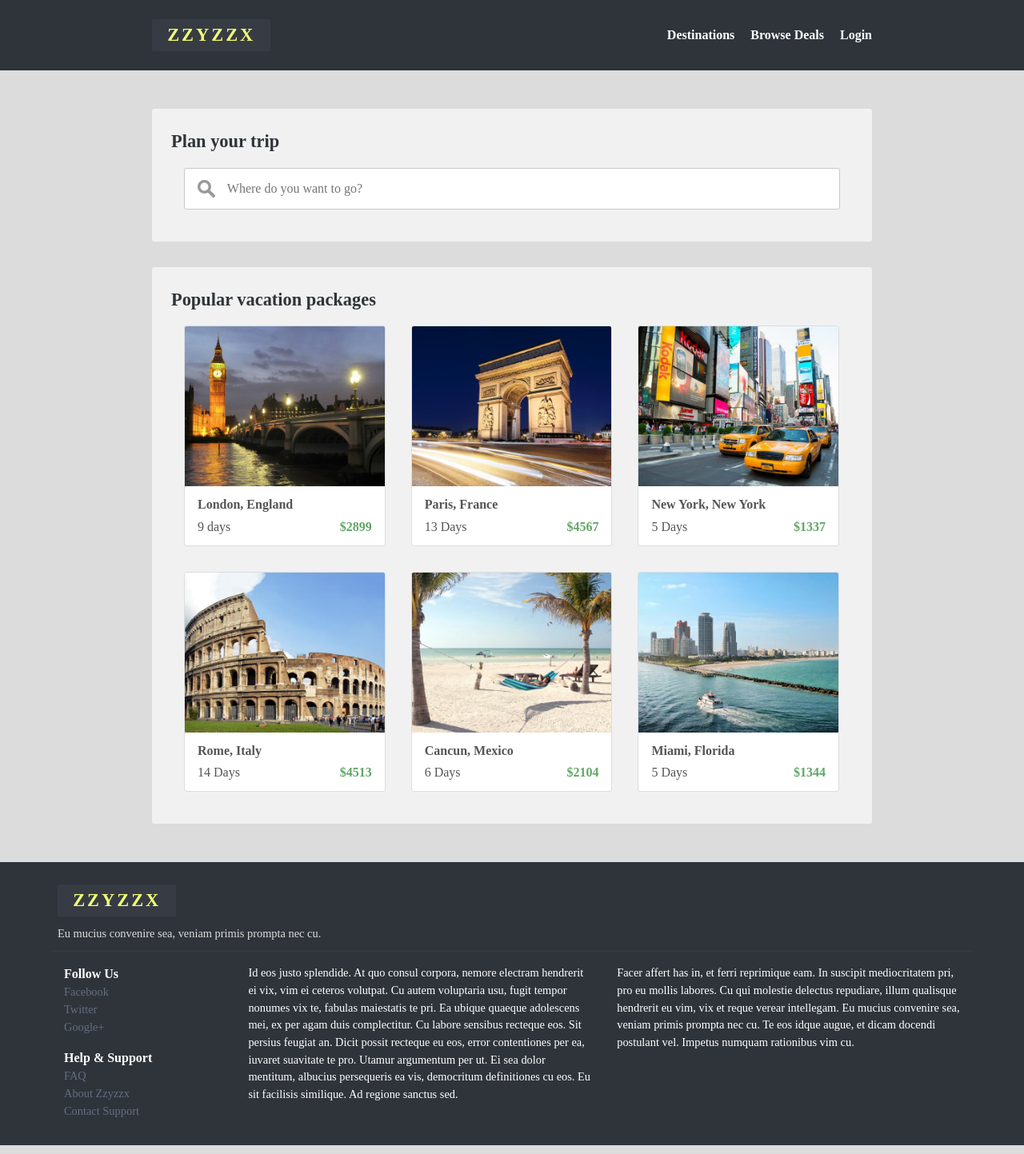
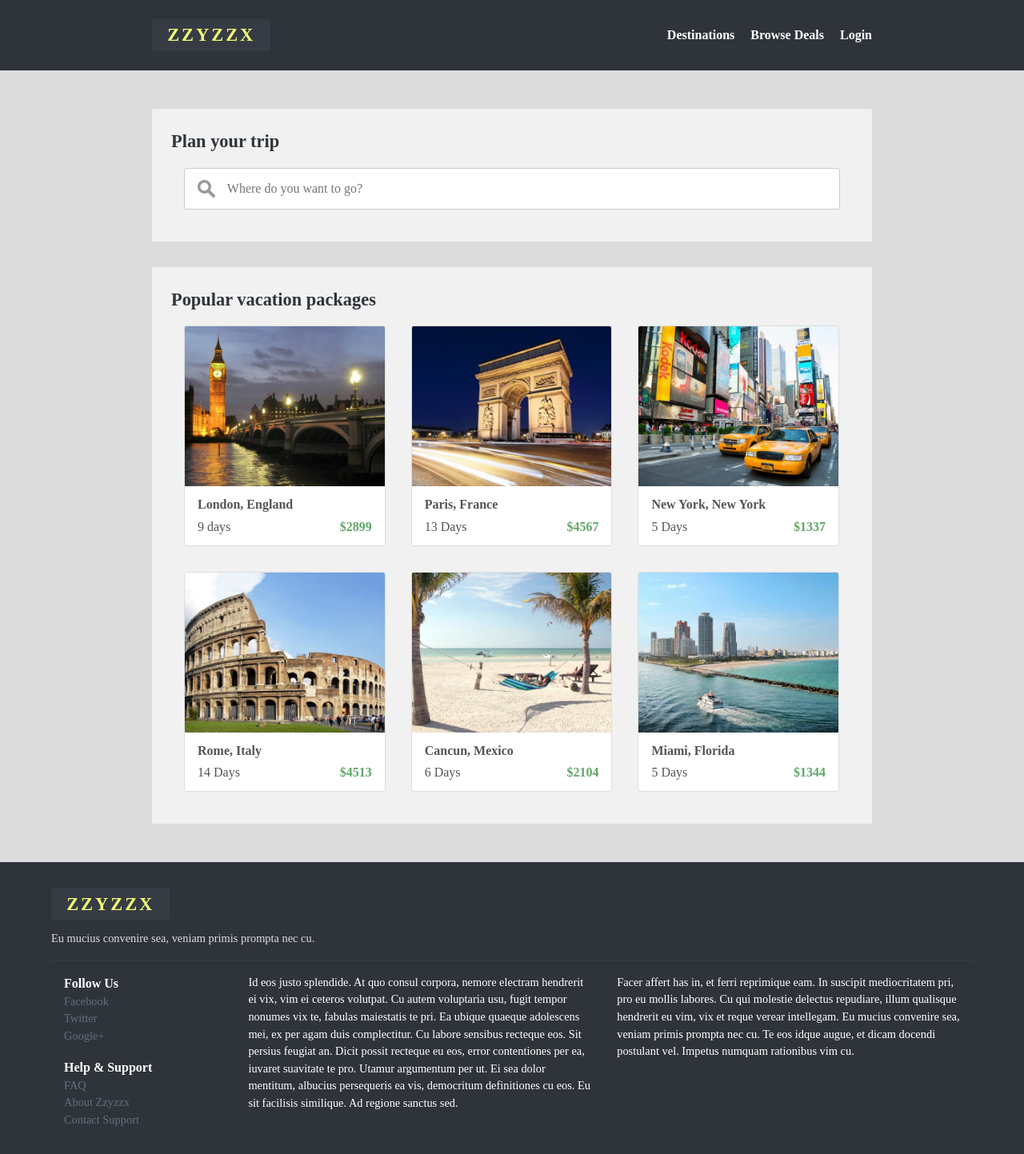
Before and after one commit to Treydor/Travel, a Jekyll site: the page built from index.html, in a window 1280 px wide. Shown: the whole page at 80% size. Built offline with Jekyll 4.4.1, drawn with Linux system fonts in a browser that asks for light colours; some web fonts are replaced.

Commit message:
footer fix

```diff
--- a/_includes/footer.html
+++ b/_includes/footer.html
@@ -3,7 +3,7 @@
 
     <div class="row cf">
       <div class="footer-header">
-        <div class="logo logo--footer">Zzyzzx</div>
+        <a class="logo logo--footer" href="{{site.baseurl}}/">Zzyzzx</a>
         <div class="slogan">Eu mucius convenire sea, veniam primis prompta nec cu.</div>
       </div>
     </div>
--- a/css/style.css
+++ b/css/style.css
@@ -128,7 +128,7 @@
 .logo--footer {
   display: inline-block;
   float: none;
-  margin-bottom: .7rem;
+  margin: 0 0 .8rem 0;
 }
 
 /* =======================================================================
@@ -282,7 +282,7 @@
 
 .footer-header {
   border-bottom: 1px solid #373c44;
-  padding: .7rem .5rem;
+  padding: 1rem 0;
 }
 
 .slogan { color: #ddd; }
@@ -299,9 +299,9 @@
   padding: 0;
 }
 
-footer a { color: #646e7d; }
+.footer-section a { color: #646e7d; }
 
-footer a:hover { color: #86909f; }
+.footer-section a:hover { color: #86909f; }
 
 /* =======================================================================
    Tables
```
